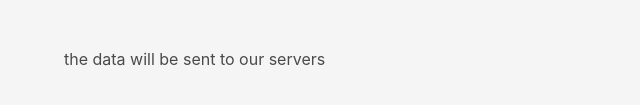
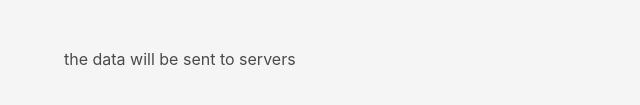
Before and after one commit to co-vid/co-vid.github.io, a plain HTML site: page join.html in a window 1280 px wide. Shown: the part 311-416 px from the top of the page, 0-640 px from the left. Drawn offline with nearby package versions, Linux system fonts and the light colour scheme.

Commit message:
Update join.html

```diff
--- a/join.html
+++ b/join.html
@@ -81,7 +81,7 @@
 </div>
           <button onclick="go()" class="button is-primary">Go!</button>
           <hr>
-          <p>the data will be sent to our servers</p>
+          <p>the data will be sent to servers</p>
         </div>
 
       </section>
```
